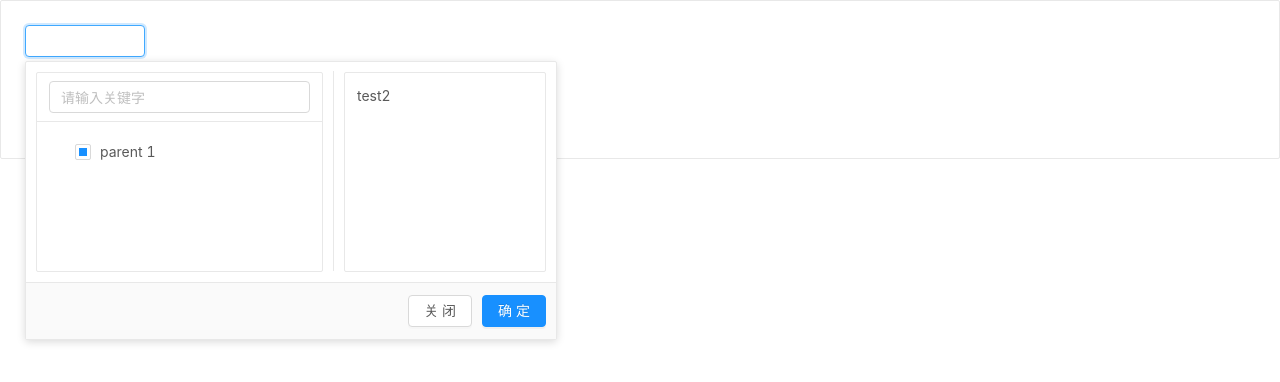
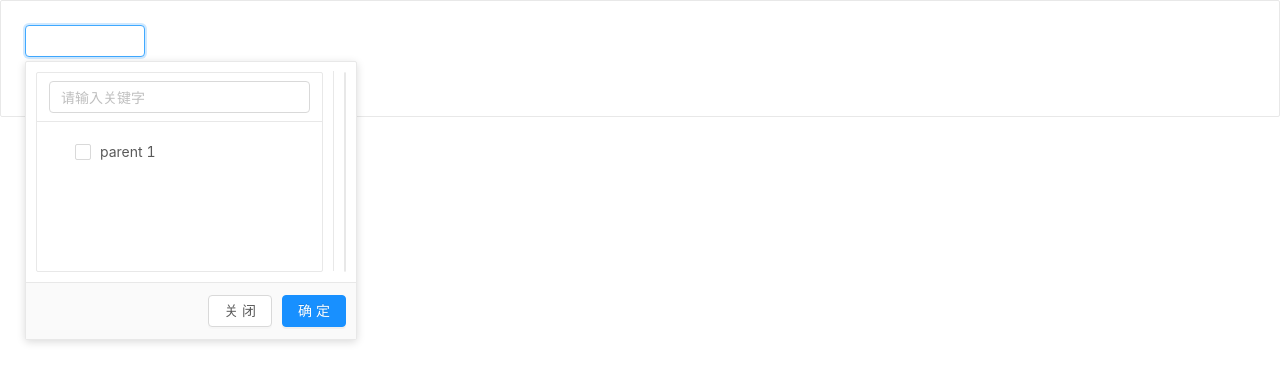
Before and after one commit to jz991724/vue-antd-ts-jun, a Vue app: page / in a window 1280 px wide. Both pictures are taken after a click on the element 85 px from the left and 41 px from the top of the page. Shown: the top 382 px of the page. Built offline with nearby package versions, Linux system fonts and the light colour scheme.

Commit message:
ADD MultipleChoiceBox组件页面

```diff
--- a/src/components/select/MultipleChoiceBox.vue
+++ b/src/components/select/MultipleChoiceBox.vue
@@ -25,8 +25,7 @@
                   :auto-expand-parent="autoExpandParent"
                   :tree-data="treeData"
                   v-bind="$attrs"
-                  :checkedKeys="value"
-                  @check="handleTreeNodeCheck"
+                  v-model="checkedKeys"
                   @expand="onExpand">
             <template slot="title" slot-scope="{ title }">
               <div v-if="title.includes(searchValue)" class="flex">
@@ -42,7 +41,11 @@
         <a-divider type="vertical" style="height:200px;margin:auto 10px;"/>
 
         <a-card :body-style="{width:'200px'}" size="small">
-          test2
+          <template v-for="({title,key},index) in getAllTags">
+            <a-tag closable @close="onTagClose(key)" :key="index">
+              {{ title || '' }}
+            </a-tag>
+          </template>
         </a-card>
       </div>
 
@@ -57,7 +60,7 @@
 <script lang="ts">
 
 import {
-  Component, Emit, Model, Prop, Vue,
+  Component, Emit, Model, Prop, Vue, Watch,
 } from 'vue-property-decorator';
 
 export interface TreeNode {
@@ -70,7 +73,7 @@ export interface TreeNode {
 export default class MultipleChoiceBox extends Vue {
   @Model('check', { type: Array, default: () => ([]) }) value: string[] | number[] | undefined;
 
-  checkedKeys: any[] = this.value || [];
+  checkedKeys: any[] = [];
 
   isOpen = false;
 
@@ -81,7 +84,9 @@ export default class MultipleChoiceBox extends Vue {
   autoExpandParent = true;
 
   // 所有的叶子结点
-  allLeaves: any[] = [];
+  allLeaves: { key: string; title: string }[] = [];
+
+  treeNodeList: { key: string; title: string }[] = [];
 
   treeData: any[] = [
     {
@@ -92,9 +97,8 @@ export default class MultipleChoiceBox extends Vue {
         {
           title: '张晨成',
           key: '0-0-0',
-          disabled: true,
           children: [
-            { title: 'leaf', key: '0-0-0-0', disableCheckbox: true },
+            { title: 'leaf', key: '0-0-0-0' },
             { title: 'leaf', key: '0-0-0-1' },
           ],
           scopedSlots: { title: 'title' },
@@ -108,12 +112,17 @@ export default class MultipleChoiceBox extends Vue {
         {
           title: 'parent 1-2',
           key: '0-0-2',
-          children: [{ key: '0-0-2-0', title: 'zcvc111' }],
+          children: [{ key: '0-0-2-0', title: 'zcvc111' }, { key: '0-0-2-1', title: 'zcvc221' }],
           scopedSlots: { title: 'title' },
         },
       ],
     },
   ];
+
+  get getAllTags() {
+    const checkedKeys = this.checkedKeys || [];
+    return this.allLeaves.filter(({ key }) => checkedKeys.includes(key));
+  }
 
   // 展开事件
   onExpand(expandedKeys: never[]) {
@@ -137,8 +146,8 @@ export default class MultipleChoiceBox extends Vue {
   }
 
   // 获取parentKey
-  getParentKey(key: string, treeNodes: TreeNode[]) {
-    let parentKey;
+  getParentKey(key: string | number, treeNodes: TreeNode[]) {
+    let parentKey: string | number = '';
     treeNodes.forEach((node) => {
       if (node.children) {
         if (node.children.some((item) => item.key === key)) {
@@ -153,11 +162,8 @@ export default class MultipleChoiceBox extends Vue {
   }
 
   // 关键字搜索
-  onSearch({ target: { value } }: any) {
-    const treeNodes = [...this.treeData];
-    const { dataList, allLeaves } = this.generateList(treeNodes);
-    this.allLeaves = allLeaves;
-    const expandedKeys = dataList.map((item) => {
+  onSearch({ target: { value } }: any, treeNodes = this.treeData || []) {
+    const expandedKeys = this.treeNodeList?.map((item) => {
       if (item.title?.includes(value)) {
         const parentKey = this.getParentKey(item.key, treeNodes);
         return parentKey;
@@ -182,11 +188,40 @@ export default class MultipleChoiceBox extends Vue {
     this.isOpen = false;
   }
 
+  // 关闭tag
+  onTagClose(removeKey: string | number) {
+    const parentKey = this.getParentKey(removeKey, this.treeData);
+    const removeKeys: any[] = [removeKey];
+    if (parentKey) {
+      removeKeys.push(parentKey);
+    }
+    this.checkedKeys = [...this.checkedKeys.filter((key) => !removeKeys.includes(key))];
+    debugger;
+  }
+
+  mounted() {
+    const treeNodes = [...this.treeData];
+    const { dataList, allLeaves } = this.generateList(treeNodes);
+
+    Object.assign(this, {
+      allLeaves,
+      treeNodeList: dataList,
+      checkedKeys: this.value,
+      expandedKeys: this.value,
+      autoExpandParent: true,
+    });
+  }
+
   @Emit('check')
-  handleTreeNodeCheck(checkedKeys: string[] | number[] | undefined = []) {
-    debugger;
-    this.checkedKeys = checkedKeys;
-    return checkedKeys || [];
+  handleTreeNodeCheck() {
+    return this.checkedKeys;
+  }
+
+  @Watch('checkedKeys')
+  handleCheckedKeysChange(newVal: any, oldVal: any) {
+    if (newVal !== oldVal) {
+      this.handleTreeNodeCheck();
+    }
   }
 }
 </script>
--- a/src/views/Main.vue
+++ b/src/views/Main.vue
@@ -15,7 +15,7 @@ import MultipleChoiceBox from '@/components/select/MultipleChoiceBox.vue';
   components: { MultipleChoiceBox },
 })
 export default class Main extends Vue {
-test=['0-0-2-0'];
+test=[];
 }
 </script>
 
```
